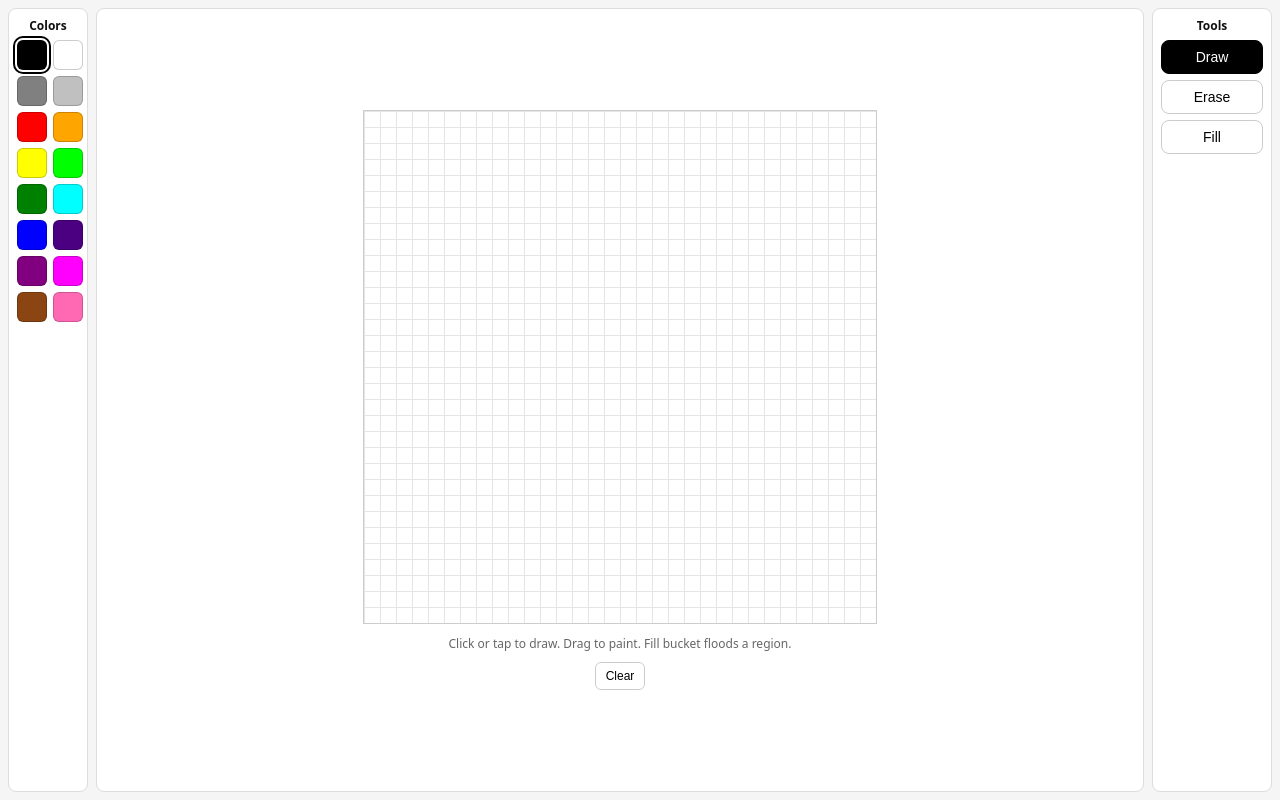
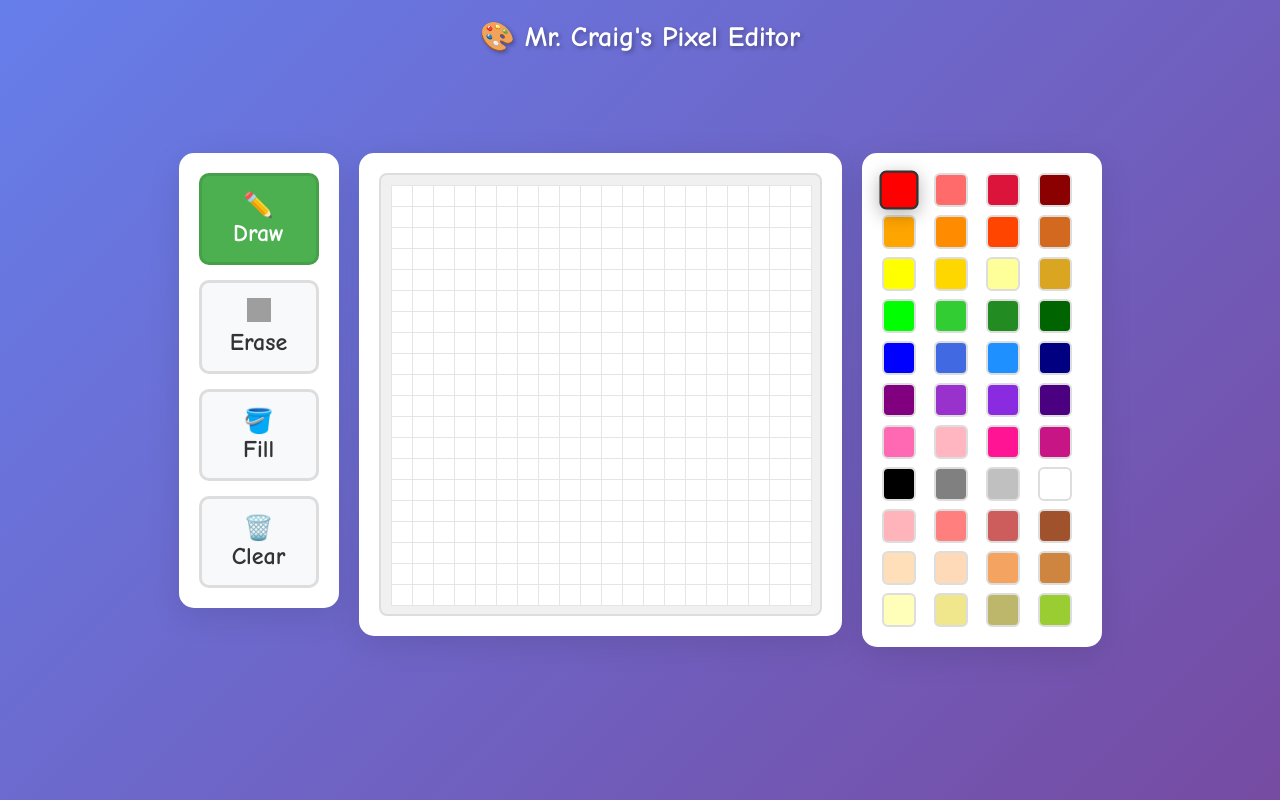
Before and after one commit to MrCraigCCS/DB-Pixel-Editor, a plain HTML site: page index.html in a window 1280 px wide. Drawn offline with Linux system fonts and the light colour scheme; grey boxes are pictures that could not be loaded.

Commit message:
Canva's Editor

```diff
--- a/index.html
+++ b/index.html
@@ -1,251 +1,353 @@
 <!DOCTYPE html>
 <html lang="en">
 <head>
-  <meta charset="utf-8" />
-  <meta name="viewport" content="width=device-width, initial-scale=1" />
-  <title>Super Simple Pixel Editor</title>
-  <style>
-    :root {
-      --ui: #111;
-      --bg: #f5f5f5;
-      --panel: #ffffff;
-      --accent: #222;
-    }
-    * { box-sizing: border-box; user-select: none; }
-    html, body { height: 100%; margin: 0; background: var(--bg); font-family: system-ui, -apple-system, Segoe UI, Roboto, Arial, sans-serif; }
-    .wrap { display: grid; grid-template-columns: 80px 1fr 120px; gap: 8px; height: 100%; padding: 8px; }
-    .panel { background: var(--panel); border: 1px solid #ddd; border-radius: 8px; padding: 8px; }
-    .title { font-size: 12px; color: var(--ui); margin: 0 0 6px; text-align: center; }
+    <meta charset="UTF-8">
+    <meta name="viewport" content="width=device-width, initial-scale=1.0">
+    <title>Kids Pixel Editor</title>
+    <style>
+        body {
+            box-sizing: border-box;
+            margin: 0;
+            padding: 0;
+            font-family: 'Comic Sans MS', cursive, sans-serif;
+            background: linear-gradient(135deg, #667eea 0%, #764ba2 100%);
+            height: 100vh;
+            width: 100vw;
+            display: flex;
+            align-items: center;
+            justify-content: center;
+            gap: 20px;
+            overflow: hidden;
+        }
 
-    /* Palette */
-    .palette { display: grid; grid-template-columns: repeat(2, 1fr); gap: 6px; }
-    .swatch { width: 30px; height: 30px; border-radius: 6px; border: 1px solid rgba(0,0,0,0.2); cursor: pointer; }
-    .swatch[aria-checked="true"] { outline: 2px solid #000; outline-offset: 2px; }
+        .container {
+            display: flex;
+            gap: 20px;
+            align-items: flex-start;
+            padding: 10px;
+            max-width: 100vw;
+            max-height: 100vh;
+        }
 
-    /* Tools */
-    .tools { display: grid; gap: 6px; }
-    .tool { padding: 8px; font-size: 14px; border: 1px solid #ccc; border-radius: 8px; background: #fff; cursor: pointer; }
-    .tool[aria-pressed="true"] { background: #000; color: #fff; border-color: #000; }
+        .toolbox {
+            background: white;
+            border-radius: 15px;
+            padding: 20px;
+            box-shadow: 0 8px 32px rgba(0,0,0,0.1);
+            display: flex;
+            flex-direction: column;
+            gap: 15px;
+            min-width: 120px;
+        }
 
-    /* Canvas area */
-    .stage { display: grid; place-items: center; }
-    canvas { background: #fff; border: 1px solid #ccc; image-rendering: pixelated; touch-action: none; }
-    .hint { text-align: center; font-size: 12px; color: #666; margin-top: 6px; }
-    .actions { margin-top: 10px; text-align: center; }
-    .actions button { padding: 6px 10px; border: 1px solid #ccc; border-radius: 6px; background: #fff; cursor: pointer; font-size: 12px; }
-    .actions button:hover { background: #f0f0f0; }
-  </style>
+        .tool-button {
+            padding: 15px;
+            border: 3px solid #ddd;
+            border-radius: 10px;
+            background: #f8f9fa;
+            cursor: pointer;
+            text-align: center;
+            font-size: 24px;
+            font-weight: bold;
+            color: #333;
+            transition: all 0.2s;
+            user-select: none;
+        }
+
+        .tool-button:hover {
+            background: #e9ecef;
+            transform: translateY(-2px);
+        }
+
+        .tool-button.active {
+            background: #4CAF50;
+            color: white;
+            border-color: #45a049;
+        }
+
+        .canvas-container {
+            background: white;
+            border-radius: 15px;
+            padding: 20px;
+            box-shadow: 0 8px 32px rgba(0,0,0,0.1);
+        }
+
+        .pixel-canvas {
+            display: grid;
+            grid-template-columns: repeat(20, 20px);
+            grid-template-rows: repeat(20, 20px);
+            gap: 1px;
+            background: #f0f0f0;
+            border: 2px solid #ddd;
+            border-radius: 8px;
+            padding: 10px;
+        }
+
+        .pixel {
+            width: 20px;
+            height: 20px;
+            background: white;
+            border: 1px solid rgba(0,0,0,0.1);
+            cursor: crosshair;
+            transition: all 0.1s;
+        }
+
+        .pixel:hover {
+            transform: scale(1.1);
+            z-index: 1;
+            position: relative;
+        }
+
+        .color-palette {
+            background: white;
+            border-radius: 15px;
+            padding: 20px;
+            box-shadow: 0 8px 32px rgba(0,0,0,0.1);
+            display: grid;
+            grid-template-columns: repeat(4, 1fr);
+            gap: 8px;
+            min-width: 200px;
+            width: 160px;
+        }
+
+        .color-swatch {
+            width: 30px;
+            height: 30px;
+            border-radius: 6px;
+            cursor: pointer;
+            border: 2px solid #ddd;
+            transition: all 0.2s;
+        }
+
+        .color-swatch:hover {
+            transform: scale(1.1);
+            box-shadow: 0 4px 12px rgba(0,0,0,0.2);
+        }
+
+        .color-swatch.active {
+            border-color: #333;
+            transform: scale(1.15);
+            box-shadow: 0 4px 16px rgba(0,0,0,0.3);
+        }
+
+        .title {
+            position: absolute;
+            top: 20px;
+            left: 50%;
+            transform: translateX(-50%);
+            color: white;
+            font-size: 28px;
+            font-weight: bold;
+            text-shadow: 2px 2px 4px rgba(0,0,0,0.3);
+        }
+    </style>
 </head>
 <body>
-  <div class="wrap">
-    <!-- Palette -->
-    <section class="panel" aria-label="Color palette">
-      <h2 class="title">Colors</h2>
-      <div id="palette" class="palette" role="radiogroup" aria-label="Color choices"></div>
-    </section>
+    <div class="title">🎨 Mr. Craig's Pixel Editor</div>
 
-    <!-- Canvas -->
-    <section class="panel stage">
-      <div>
-        <canvas id="board" width="512" height="512" aria-label="Pixel canvas"></canvas>
-        <div class="hint">Click or tap to draw. Drag to paint. Fill bucket floods a region.</div>
-        <div class="actions">
-          <button id="clearBtn">Clear</button>
+    <div class="container">
+        <!-- Toolbox -->
+        <div class="toolbox">
+            <div class="tool-button active" data-tool="draw">
+                ✏️<br>Draw
+            </div>
+            <div class="tool-button" data-tool="erase">
+                <img src="https://encrypted-tbn0.gstatic.com/images?q=tbn:ANd9GcSXLmIAwiWURCEDRf95TpP3PH3psRlzxQN9JQ&s" alt="Pink eraser" style="width: 24px; height: 24px;" onerror="this.src=''; this.alt='Eraser icon failed to load'; this.style.display='none';"><br>Erase
+            </div>
+            <div class="tool-button" data-tool="fill">
+                🪣<br>Fill
+            </div>
+            <div class="tool-button" data-tool="clear">
+                🗑️<br>Clear
+            </div>
         </div>
-      </div>
-    </section>
 
-    <!-- Tools -->
-    <section class="panel" aria-label="Tools">
-      <h2 class="title">Tools</h2>
-      <div class="tools">
-        <button class="tool" id="tool-draw" aria-pressed="true" title="Draw (D)">Draw</button>
-        <button class="tool" id="tool-erase" aria-pressed="false" title="Erase (E)">Erase</button>
-        <button class="tool" id="tool-fill" aria-pressed="false" title="Fill (F)">Fill</button>
-      </div>
-    </section>
-  </div>
+        <!-- Canvas -->
+        <div class="canvas-container">
+            <div class="pixel-canvas" id="canvas"></div>
+        </div>
 
-  <script>
-    // --- Config ---
-    const GRID_W = 32;   // change to 16/24/48 if desired
-    const GRID_H = 32;
-    const DISPLAY_PX = 512; // canvas display size in pixels
-    const CELL = Math.floor(DISPLAY_PX / Math.max(GRID_W, GRID_H));
+        <!-- Color Palette -->
+        <div class="color-palette" id="palette"></div>
+    </div>
 
-    // 16 basic colors
-    const COLORS = [
-      '#000000', '#ffffff', '#808080', '#c0c0c0',
-      '#ff0000', '#ffa500', '#ffff00', '#00ff00',
-      '#008000', '#00ffff', '#0000ff', '#4b0082',
-      '#800080', '#ff00ff', '#8b4513', '#ff69b4'
-    ];
+    <script>
+        // Initialize variables
+        let currentTool = 'draw';
+        let currentColor = '#FF0000';
+        let isDrawing = false;
 
-    // --- State ---
-    const board = document.getElementById('board');
-    const ctx = board.getContext('2d');
-    board.width = GRID_W * CELL;
-    board.height = GRID_H * CELL;
+        // Color palette - 44 colors organized by hue and shade
+        const colors = [
+            // Reds
+            '#FF0000', '#FF6B6B', '#DC143C', '#8B0000',
+            // Oranges
+            '#FFA500', '#FF8C00', '#FF4500', '#D2691E',
+            // Yellows
+            '#FFFF00', '#FFD700', '#FFFF99', '#DAA520',
+            // Greens
+            '#00FF00', '#32CD32', '#228B22', '#006400',
+            // Blues
+            '#0000FF', '#4169E1', '#1E90FF', '#000080',
+            // Purples
+            '#800080', '#9932CC', '#8A2BE2', '#4B0082',
+            // Pinks
+            '#FF69B4', '#FFB6C1', '#FF1493', '#C71585',
+            // Neutrals
+            '#000000', '#808080', '#C0C0C0', '#FFFFFF',
+            // Light Reds & Corals
+            '#FFB3BA', '#FF7F7F', '#CD5C5C', '#A0522D',
+            // Peach & Light Orange
+            '#FFDFBA', '#FFDAB9', '#F4A460', '#CD853F',
+            // Light Yellows & Cream
+            '#FFFFBA', '#F0E68C', '#BDB76B', '#9ACD32'
+        ];
 
-    // logical grid stores color hex or null for empty
-    const grid = Array.from({ length: GRID_H }, () => Array.from({ length: GRID_W }, () => null));
+        // Create canvas pixels
+        function createCanvas() {
+            const canvas = document.getElementById('canvas');
+            for (let i = 0; i < 400; i++) { // 20x20 = 400 pixels
+                const pixel = document.createElement('div');
+                pixel.className = 'pixel';
+                pixel.dataset.index = i;
+                canvas.appendChild(pixel);
+            }
+        }
 
-    let currentColor = COLORS[0];
-    let currentTool = 'draw'; // 'draw' | 'erase' | 'fill'
-    let painting = false;
+        // Create color palette
+        function createPalette() {
+            const palette = document.getElementById('palette');
+            colors.forEach((color, index) => {
+                const swatch = document.createElement('div');
+                swatch.className = 'color-swatch';
+                swatch.style.backgroundColor = color;
+                swatch.dataset.color = color;
+                if (index === 0) swatch.classList.add('active');
+                palette.appendChild(swatch);
+            });
+        }
 
-    // --- UI: Palette ---
-    const paletteEl = document.getElementById('palette');
-    COLORS.forEach((hex, i) => {
-      const b = document.createElement('button');
-      b.className = 'swatch';
-      b.style.background = hex;
-      b.setAttribute('role', 'radio');
-      b.setAttribute('aria-checked', i === 0 ? 'true' : 'false');
-      b.title = hex;
-      b.addEventListener('click', () => selectColor(hex, b));
-      paletteEl.appendChild(b);
-    });
+        // Flood fill algorithm
+        function floodFill(startIndex, targetColor, fillColor) {
+            if (targetColor === fillColor) return;
 
-    function selectColor(hex, buttonEl){
-      currentColor = hex;
-      [...paletteEl.children].forEach(el => el.setAttribute('aria-checked','false'));
-      buttonEl.setAttribute('aria-checked','true');
-    }
+            const pixels = document.querySelectorAll('.pixel');
+            const visited = new Set();
+            const stack = [startIndex];
 
-    // --- UI: Tools ---
-    const toolButtons = {
-      draw: document.getElementById('tool-draw'),
-      erase: document.getElementById('tool-erase'),
-      fill: document.getElementById('tool-fill')
-    };
+            while (stack.length > 0) {
+                const index = stack.pop();
+                if (visited.has(index)) continue;
 
-    Object.entries(toolButtons).forEach(([tool, el]) => {
-      el.addEventListener('click', () => setTool(tool));
-    });
+                const pixel = pixels[index];
+                const pixelColor = pixel.style.backgroundColor || 'rgb(255, 255, 255)';
 
-    function setTool(t){
-      currentTool = t;
-      Object.values(toolButtons).forEach(el => el.setAttribute('aria-pressed','false'));
-      toolButtons[t].setAttribute('aria-pressed','true');
-    }
+                if (pixelColor !== targetColor) continue;
 
-    // Keyboard shortcuts: D, E, F
-    window.addEventListener('keydown', (e) => {
-      const k = e.key.toLowerCase();
-      if (k === 'd') setTool('draw');
-      if (k === 'e') setTool('erase');
-      if (k === 'f') setTool('fill');
-    });
+                visited.add(index);
+                pixel.style.backgroundColor = fillColor;
 
-    // --- Pointer helpers ---
-    function getCellFromEvent(evt){
-      const rect = board.getBoundingClientRect();
-      const x = Math.floor((evt.clientX - rect.left) / rect.width * board.width / CELL);
-      const y = Math.floor((evt.clientY - rect.top) / rect.height * board.height / CELL);
-      if (x < 0 || x >= GRID_W || y < 0 || y >= GRID_H) return null;
-      return { x, y };
-    }
+                // Add adjacent pixels
+                const row = Math.floor(index / 20);
+                const col = index % 20;
 
-    function applyToolAtCell(x, y){
-      if (currentTool === 'draw') {
-        grid[y][x] = currentColor;
-      } else if (currentTool === 'erase') {
-        grid[y][x] = null;
-      } else if (currentTool === 'fill') {
-        floodFill(x, y, grid[y][x], currentColor);
-      }
-      draw();
-    }
+                // Up
+                if (row > 0) stack.push(index - 20);
+                // Down
+                if (row < 19) stack.push(index + 20);
+                // Left
+                if (col > 0) stack.push(index - 1);
+                // Right
+                if (col < 19) stack.push(index + 1);
+            }
+        }
 
-    // Flood fill on the logical grid
-    function floodFill(x, y, targetColor, replacementColor){
-      if (targetColor === replacementColor) return;
-      if (grid[y][x] !== targetColor) return;
-      const stack = [[x, y]];
-      while (stack.length){
-        const [cx, cy] = stack.pop();
-        if (cx < 0 || cx >= GRID_W || cy < 0 || cy >= GRID_H) continue;
-        if (grid[cy][cx] !== targetColor) continue;
-        grid[cy][cx] = replacementColor;
-        stack.push([cx+1, cy]);
-        stack.push([cx-1, cy]);
-        stack.push([cx, cy+1]);
-        stack.push([cx, cy-1]);
-      }
-    }
+        // Convert hex to rgb for comparison
+        function hexToRgb(hex) {
+            const r = parseInt(hex.slice(1, 3), 16);
+            const g = parseInt(hex.slice(3, 5), 16);
+            const b = parseInt(hex.slice(5, 7), 16);
+            return `rgb(${r}, ${g}, ${b})`;
+        }
 
-    // --- Drawing ---
-    function draw(){
-      ctx.clearRect(0, 0, board.width, board.height);
-      // cells
-      for (let y = 0; y < GRID_H; y++){
-        for (let x = 0; x < GRID_W; x++){
-          const c = grid[y][x];
-          if (c){
-            ctx.fillStyle = c;
-            ctx.fillRect(x*CELL, y*CELL, CELL, CELL);
-          } else {
-            ctx.fillStyle = '#ffffff';
-            ctx.fillRect(x*CELL, y*CELL, CELL, CELL);
-          }
+        // Handle pixel interactions
+        function handlePixelClick(e) {
+            const pixel = e.target;
+            const index = parseInt(pixel.dataset.index);
+
+            if (currentTool === 'draw') {
+                pixel.style.backgroundColor = currentColor;
+            } else if (currentTool === 'erase') {
+                pixel.style.backgroundColor = 'white';
+            } else if (currentTool === 'fill') {
+                const targetColor = pixel.style.backgroundColor || 'rgb(255, 255, 255)';
+                const fillColor = hexToRgb(currentColor);
+                floodFill(index, targetColor, fillColor);
+            }
         }
-      }
-      // grid lines
-      ctx.strokeStyle = '#e5e5e5';
-      ctx.lineWidth = 1;
-      for (let i = 0; i <= GRID_W; i++){
-        ctx.beginPath();
-        ctx.moveTo(i*CELL+0.5, 0);
-        ctx.lineTo(i*CELL+0.5, GRID_H*CELL);
-        ctx.stroke();
-      }
-      for (let j = 0; j <= GRID_H; j++){
-        ctx.beginPath();
-        ctx.moveTo(0, j*CELL+0.5);
-        ctx.lineTo(GRID_W*CELL, j*CELL+0.5);
-        ctx.stroke();
-      }
-    }
 
-    // Clear button
-    document.getElementById('clearBtn').addEventListener('click', () => {
-      for (let y = 0; y < GRID_H; y++){
-        for (let x = 0; x < GRID_W; x++){
-          grid[y][x] = null;
+        function handlePixelMouseOver(e) {
+            if (isDrawing && currentTool === 'draw') {
+                e.target.style.backgroundColor = currentColor;
+            } else if (isDrawing && currentTool === 'erase') {
+                e.target.style.backgroundColor = 'white';
+            }
         }
-      }
-      draw();
-    });
 
-    // Pointer events
-    board.addEventListener('pointerdown', (e) => {
-      const cell = getCellFromEvent(e);
-      if (!cell) return;
-      painting = true;
-      if (currentTool === 'fill') {
-        applyToolAtCell(cell.x, cell.y);
-      } else {
-        applyToolAtCell(cell.x, cell.y);
-      }
-      board.setPointerCapture(e.pointerId);
-    });
+        // Event listeners
+        document.addEventListener('DOMContentLoaded', function() {
+            createCanvas();
+            createPalette();
 
-    board.addEventListener('pointermove', (e) => {
-      if (!painting) return;
-      if (currentTool === 'fill') return; // fill is one-shot
-      const cell = getCellFromEvent(e);
-      if (!cell) return;
-      applyToolAtCell(cell.x, cell.y);
-    });
+            // Tool selection
+            document.querySelectorAll('.tool-button').forEach(button => {
+                button.addEventListener('click', function() {
+                    if (this.dataset.tool === 'clear') {
+                        // Clear all pixels
+                        document.querySelectorAll('.pixel').forEach(pixel => {
+                            pixel.style.backgroundColor = 'white';
+                        });
+                        return;
+                    }
 
-    function stopPaint(e){ painting = false; try { board.releasePointerCapture(e.pointerId); } catch(_){} }
-    board.addEventListener('pointerup', stopPaint);
-    board.addEventListener('pointercancel', stopPaint);
-    board.addEventListener('pointerleave', stopPaint);
+                    document.querySelectorAll('.tool-button').forEach(b => b.classList.remove('active'));
+                    this.classList.add('active');
+                    currentTool = this.dataset.tool;
+                });
+            });
 
-    // initial paint
-    draw();
-  </script>
-</body>
+            // Color selection
+            document.querySelectorAll('.color-swatch').forEach(swatch => {
+                swatch.addEventListener('click', function() {
+                    document.querySelectorAll('.color-swatch').forEach(s => s.classList.remove('active'));
+                    this.classList.add('active');
+                    currentColor = this.dataset.color;
+                });
+            });
+
+            // Canvas interactions
+            document.getElementById('canvas').addEventListener('mousedown', function(e) {
+                if (e.target.classList.contains('pixel')) {
+                    isDrawing = true;
+                    handlePixelClick(e);
+                }
+            });
+
+            document.getElementById('canvas').addEventListener('mouseover', function(e) {
+                if (e.target.classList.contains('pixel')) {
+                    handlePixelMouseOver(e);
+                }
+            });
+
+            document.addEventListener('mouseup', function() {
+                isDrawing = false;
+            });
+
+            // Prevent context menu on right click
+            document.addEventListener('contextmenu', function(e) {
+                e.preventDefault();
+            });
+        });
+    </script>
+<script>(function(){function c(){var b=a.contentDocument||a.contentWindow.document;if(b){var d=b.createElement('script');d.innerHTML="window.__CF$cv$params={r:'98760f2654e67577',t:'MTc1OTI1OTgzMy4wMDAwMDA='};var a=document.createElement('script');a.nonce='';a.src='/cdn-cgi/challenge-platform/scripts/jsd/main.js';document.getElementsByTagName('head')[0].appendChild(a);";b.getElementsByTagName('head')[0].appendChild(d)}}if(document.body){var a=document.createElement('iframe');a.height=1;a.width=1;a.style.position='absolute';a.style.top=0;a.style.left=0;a.style.border='none';a.style.visibility='hidden';document.body.appendChild(a);if('loading'!==document.readyState)c();else if(window.addEventListener)document.addEventListener('DOMContentLoaded',c);else{var e=document.onreadystatechange||function(){};document.onreadystatechange=function(b){e(b);'loading'!==document.readyState&&(document.onreadystatechange=e,c())}}}})();</script></body>
 </html>
```
